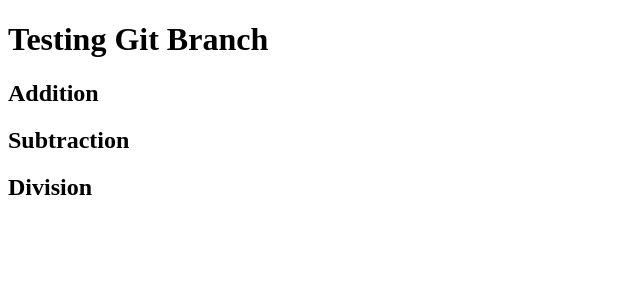
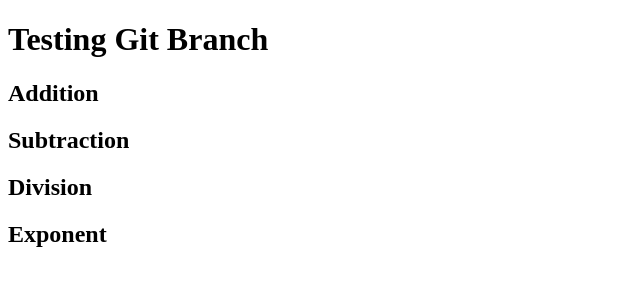
Before and after one commit to Karthik-raghavan/test-web-page, a plain HTML site: page index.html in a window 1280 px wide. Shown: the whole page, without its empty margins (0-640 px from the left). Drawn offline with Linux system fonts and the light colour scheme.

Commit message:
Update index.html

```diff
--- a/index.html
+++ b/index.html
@@ -7,7 +7,7 @@
 <h2>Addition</h2>
 <h2>Subtraction</h2>
 <h2>Division</h2>
-
+<h2>Exponent</h2>
 
 
 </body>
```
